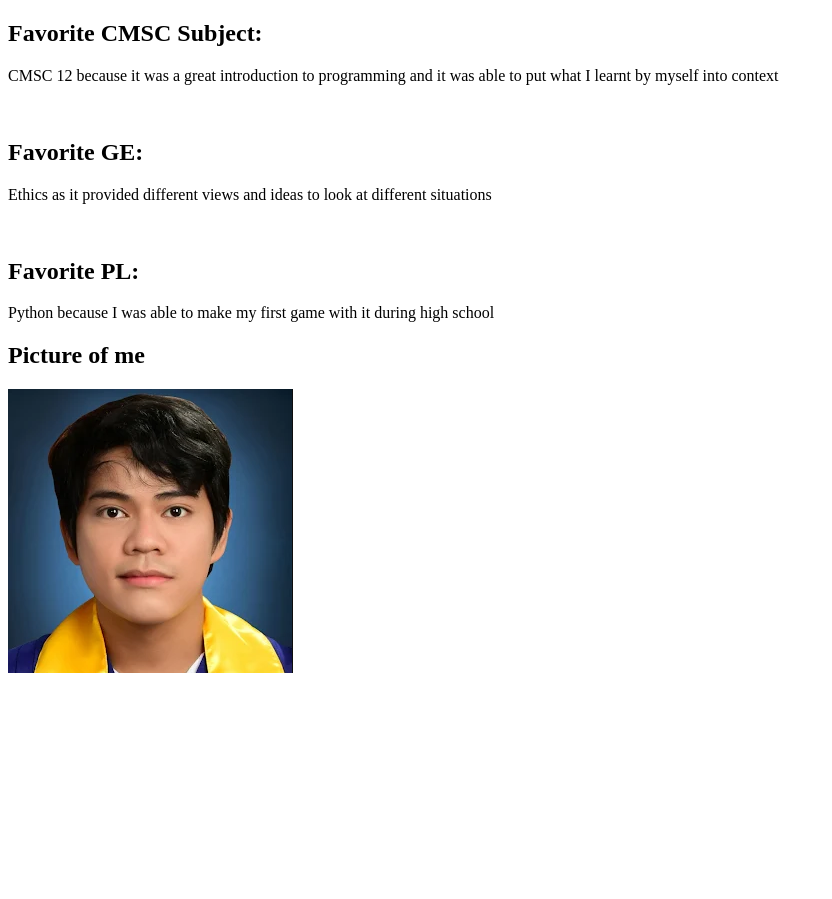
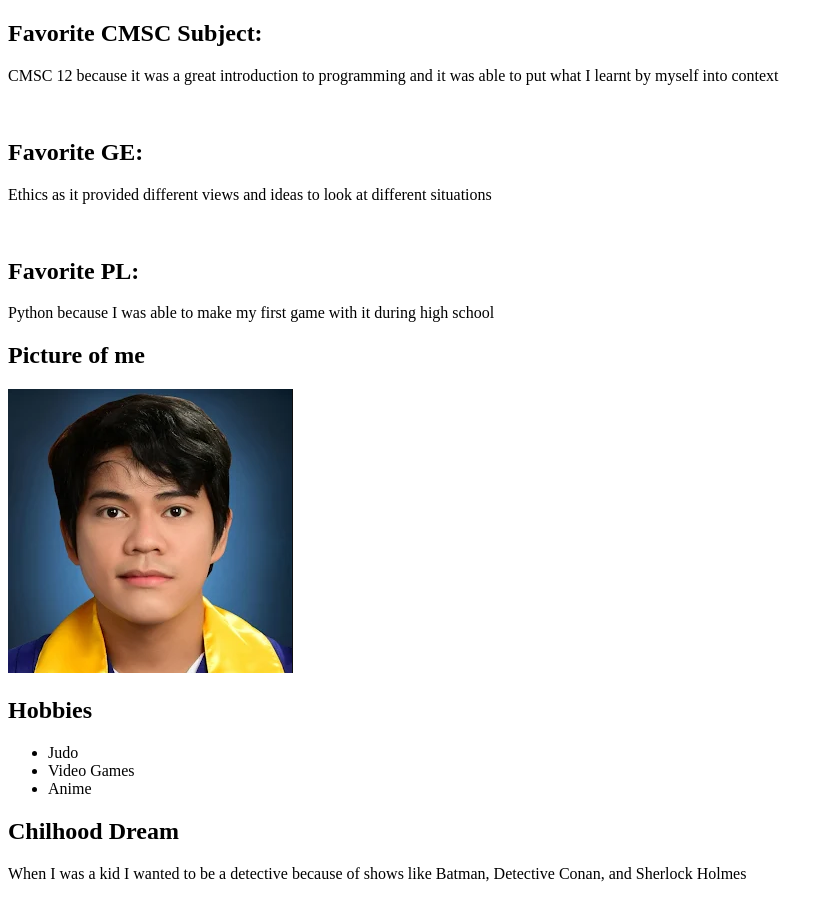
Before and after one commit to MRVNJ/MRVNJ.github.io, a plain HTML site: page index.html in a window 1280 px wide. Shown: the whole page, without its empty margins (0-832 px from the left). Before the commit the page ends 800 px from the top, so only its background shows below. Drawn offline with Linux system fonts and the light colour scheme.

Commit message:
feat: added hobby and childhood dream branch

```diff
--- a/index.html
+++ b/index.html
@@ -22,5 +22,15 @@
         </p>
         <h2>Picture of me</h2>
         <img src="me.png">
+        <h2>Hobbies</h2>
+        <ul>
+            <li>Judo</li>
+            <li>Video Games</li>
+            <li>Anime</li>
+        </ul>
+        <h2>Chilhood Dream</h2>
+        <p>When I was a kid I wanted to be a detective because of shows
+            like Batman, Detective Conan, and Sherlock Holmes
+        </p>
     </body>
 </html>
```
